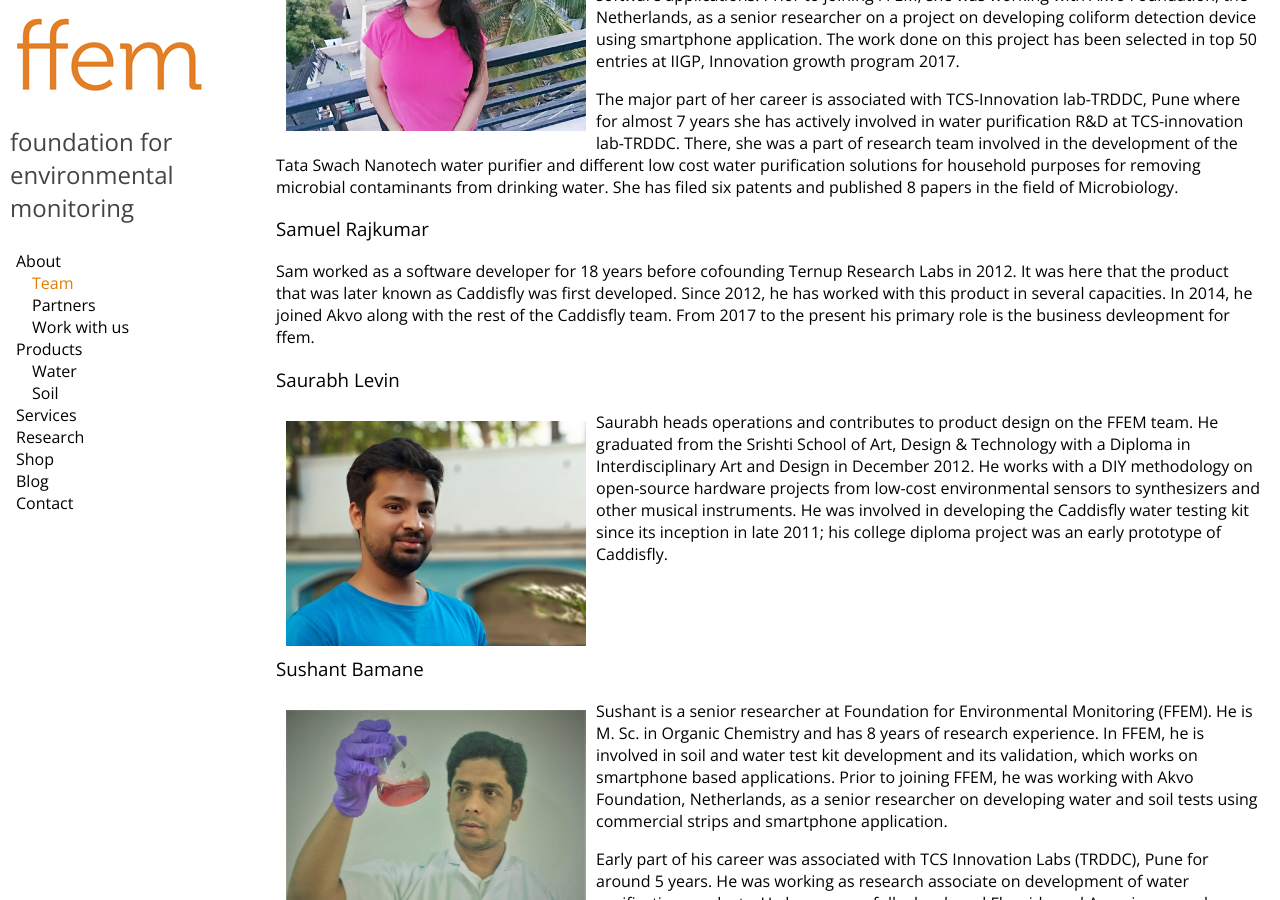
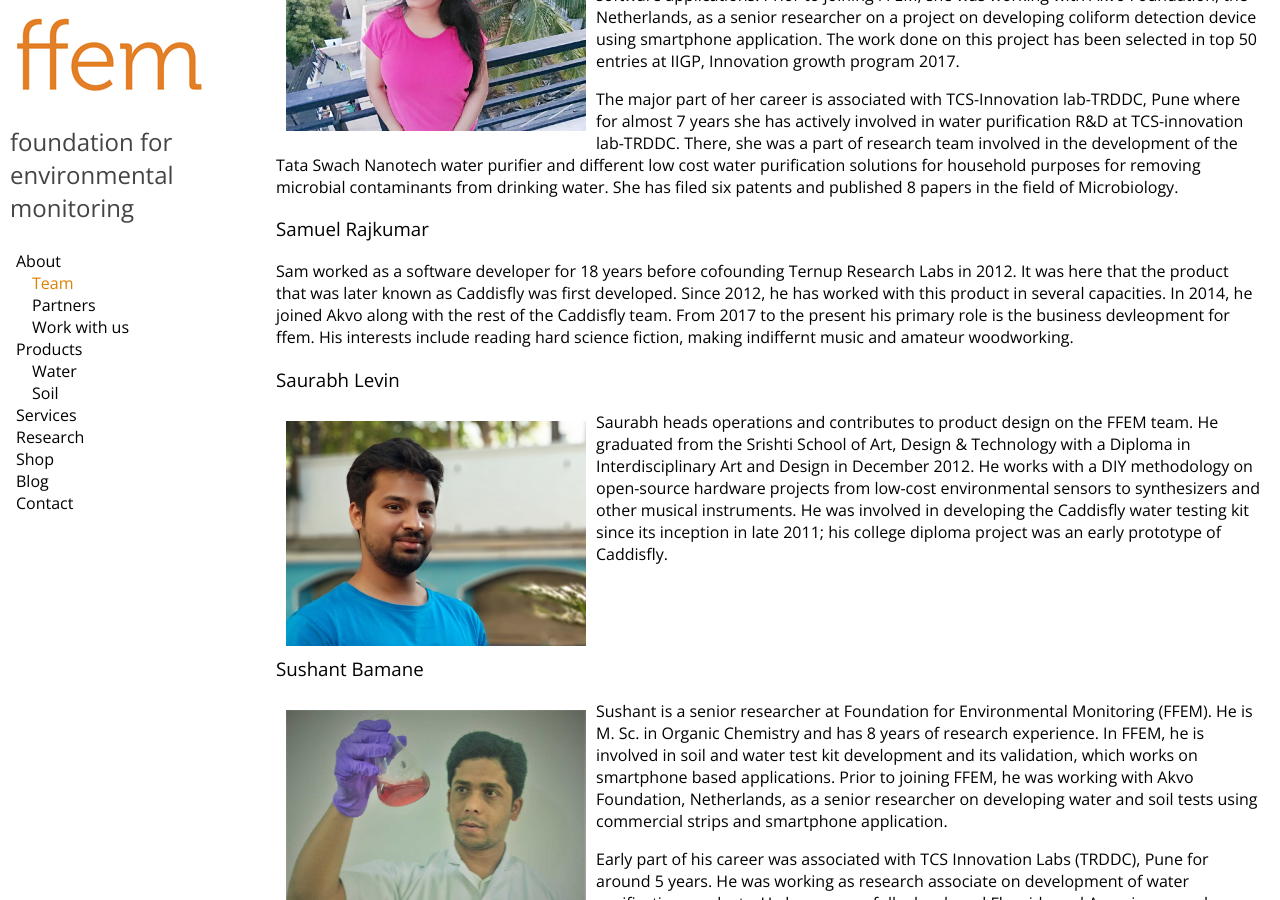
Before and after one commit to adraman/foundation-for-environmental-monitoring.github.io, a Jekyll site: the page built from _pages/team.md, in a window 1280 px wide and 900 px high, scrolled down 822 px. Built offline with Jekyll 4.4.1, drawn with Linux system fonts in a browser that asks for light colours.

Commit message:
Some interests in team.md

```diff
--- a/_pages/team.md
+++ b/_pages/team.md
@@ -23,7 +23,7 @@ Rajshree is a senior research scientist in the Foundation for Environmental Moni
 The major part of her career is associated with TCS-Innovation lab-TRDDC, Pune where for almost 7 years she has actively involved in water purification R&D at TCS-innovation lab-TRDDC. There, she was  a part of  research team involved in the development of the Tata Swach Nanotech water purifier and different low cost water purification solutions for household purposes for removing microbial contaminants from drinking water. She has filed six patents and published 8 papers in the field of Microbiology.
 
 ### Samuel Rajkumar
-Sam worked as a software developer for 18 years before cofounding Ternup Research Labs in 2012. It was here that the product that was later known as Caddisfly was first developed. Since 2012, he has worked with this product in several capacities. In 2014, he joined Akvo along with the rest of the Caddisfly team. From 2017 to the present his primary role is the business devleopment for ffem.
+Sam worked as a software developer for 18 years before cofounding Ternup Research Labs in 2012. It was here that the product that was later known as Caddisfly was first developed. Since 2012, he has worked with this product in several capacities. In 2014, he joined Akvo along with the rest of the Caddisfly team. From 2017 to the present his primary role is the business devleopment for ffem. His interests include reading hard science fiction, making indiffernt music and amateur woodworking.
 
 ### Saurabh Levin
 <img src="{{ site.url }}/assets/images/Saurabh.jpg" alt="Saurabh Levin" class="teamImage"> Saurabh heads operations and contributes to product design on the FFEM team. He graduated from the Srishti School of Art, Design & Technology with a Diploma in Interdisciplinary Art and Design in December 2012. He works with a DIY methodology on open-source hardware projects from low-cost environmental sensors to synthesizers and other musical instruments. He was involved in developing the Caddisfly water testing kit since its inception in late 2011; his college diploma project was an early prototype of Caddisfly.
```
